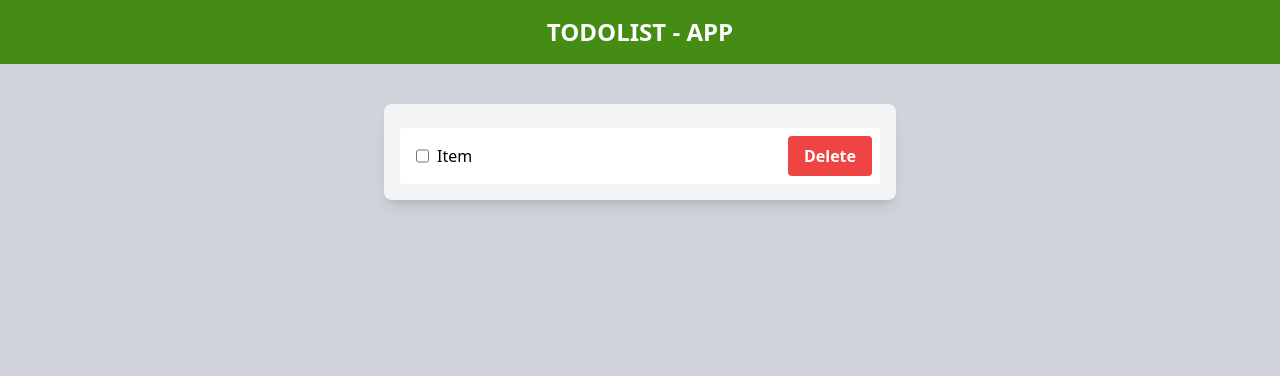
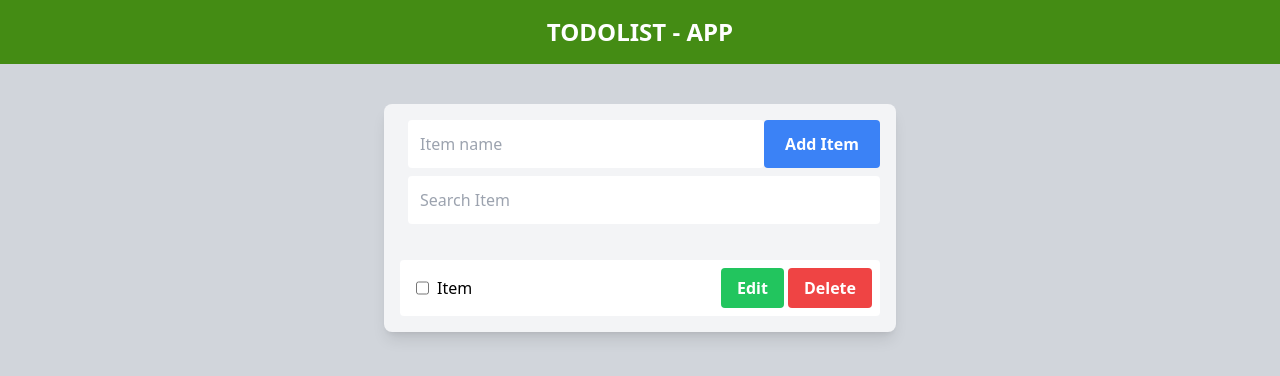
Before and after one commit to antonyjes/ToDoList-React, a React (Create React App) app: page / in a window 1280 px wide. Shown: the top 376 px of the page. Built offline with nearby package versions, Linux system fonts and the light colour scheme; the HTML template or start-up script is replaced by a standard one.

Commit message:
Content components

```diff
--- /dev/null
+++ b/src/components/AddItem.jsx
@@ -0,0 +1,20 @@
+const AddItem = () => {
+  return (
+    <form className="relative flex ml-2 mb-2">
+      {" "}
+      <input
+        type="text"
+        className="flex-auto w-80 h-12 rounded focus:outline-none px-3 focus:shadow-md"
+        placeholder="Item name"
+      />
+      <button
+        type="submit"
+        className="bg-blue-500 hover:bg-blue-700 text-white font-bold py-2 px-4 rounded flex-auto w-20"
+      >
+        Add Item
+      </button>
+    </form>
+  );
+};
+
+export default AddItem;
--- a/src/components/Content.jsx
+++ b/src/components/Content.jsx
@@ -1,9 +1,14 @@
+import AddItem from "./AddItem";
+import Search from "./Search";
+
 const Content = () => {
   return (
     <div className="py-10 h-screen bg-gray-300 px-2">
       <div className="max-w-md mx-auto bg-gray-100 shadow-lg rounded-lg overflow-hidden md:max-w-lg">
         <div className="md:flex">
           <div className="w-full p-4">
+            <AddItem />
+            <Search />
             <ul>
               <li className="flex justify-between items-center bg-white mt-2 p-2 hover:shadow-lg rounded transition">
                 <div className="flex ml-2">
@@ -13,6 +18,9 @@ const Content = () => {
                   </div>
                 </div>
                 <div className="flex items-center">
+                  <button className="bg-green-500 hover:bg-green-700 text-white font-bold py-2 px-4 rounded mr-1">
+                    Edit
+                  </button>
                   <button className="bg-red-500 hover:bg-red-700 text-white font-bold py-2 px-4 rounded">
                     Delete
                   </button>
--- /dev/null
+++ b/src/components/Search.jsx
@@ -0,0 +1,14 @@
+const Search = () => {
+  return (
+    <div className="relative flex ml-2 mb-9">
+      {" "}
+      <input
+        type="text"
+        className="flex-auto w-full h-12 rounded focus:outline-none px-3 focus:shadow-md"
+        placeholder="Search Item"
+      />
+    </div>
+  );
+};
+
+export default Search;
```
